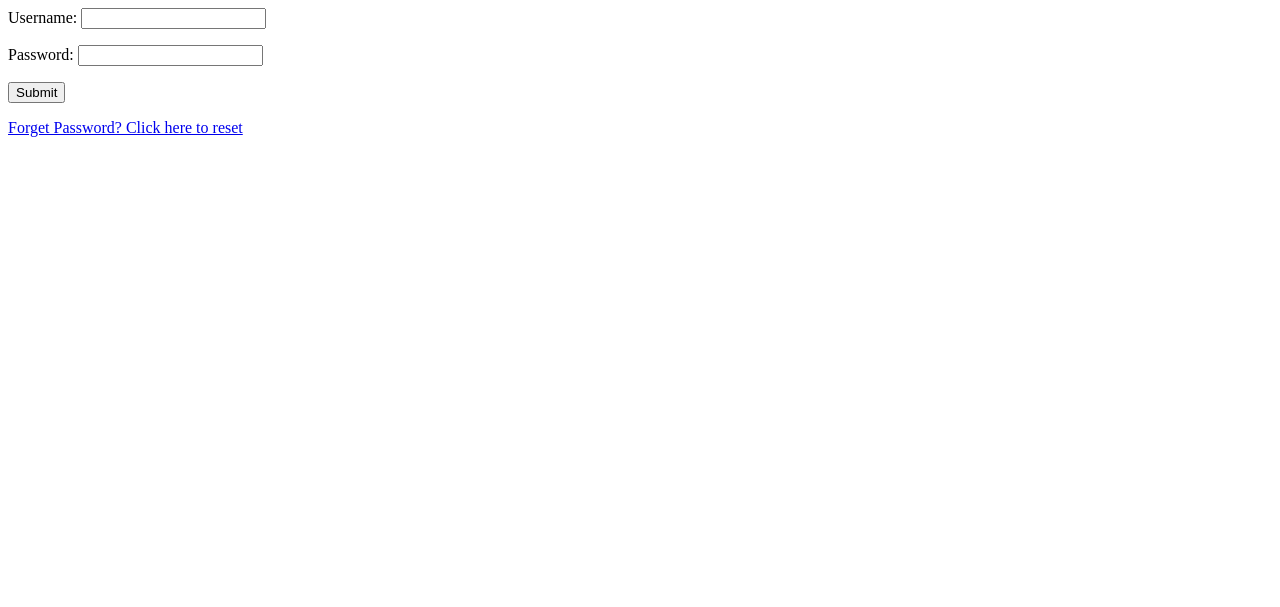
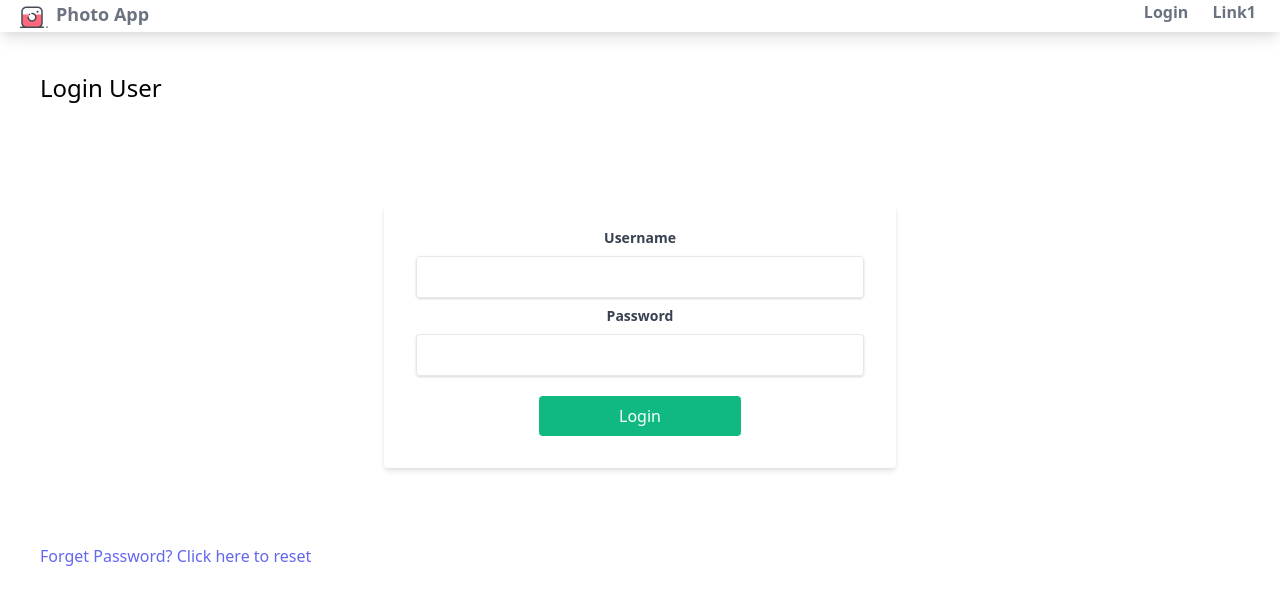
Before and after one commit to Chirag-Tejwani/Social_Media_app_django, a Django app: page /users/login/ in a window 1280 px wide. Shown: the top 607 px of the page. Run offline with Django 4.2, Linux system fonts and the light colour scheme; style sheets or scripts are compiled from the project's sources.

Commit message:
styling login page

```diff
--- a/users/templates/users/login.html
+++ b/users/templates/users/login.html
@@ -1,6 +1,24 @@
-<form method="POST">
+{% extends 'users/base.html' %}
+{% block body %}
+<h1 class="text-2xl m-10">Login User</h1>
+
+<div class="container py-5 mx-auto align-middle flex items-center justify-center">
+<form method="POST" class="bg-white shadow-md m-10 w-2/5 rounded px-8 pt-6 pb-8 mb-4">
     {% csrf_token %}
-    {{ form.as_p }}
-    <input type="submit"></input>
+    <div class="mb-2">
+        <label class="block text-gray-700 text-sm font-bold mb-2 flex items-center justify-center" for="">Username</label>
+        <div class="shadow text-gray-700 appearance-none border align-middle rounded py-2 px-3 mr-auto flex items-center justify-center">{{form.username}}</div>
+    </div>
+
+    <div class="mb-3">
+        <label class="block text-gray-700 text-sm font-bold mb-2 flex items-center justify-center" for="">Password</label>
+        <div class="shadow text-gray-700 appearance-none border align-middle rounded py-2 px-3 mr-auto flex items-center justify-center">{{form.password}}</div>
+    </div>
+    <div class="flex items-center justify-center mt-5">
+        <button class="text-white bg-green-500 px-20 py-2 rounded" type="submit">Login</button>
+    </div>
 </form>
-<p> <a href="{% url 'password_reset' %}">Forget Password? Click here to reset</a> </p>
+</div>
+
+<p class="px-10 py-10"> <a class="text-indigo-500" href="{% url 'password_reset' %}">Forget Password? Click here to reset</a> </p>
+{% endblock %}
```
